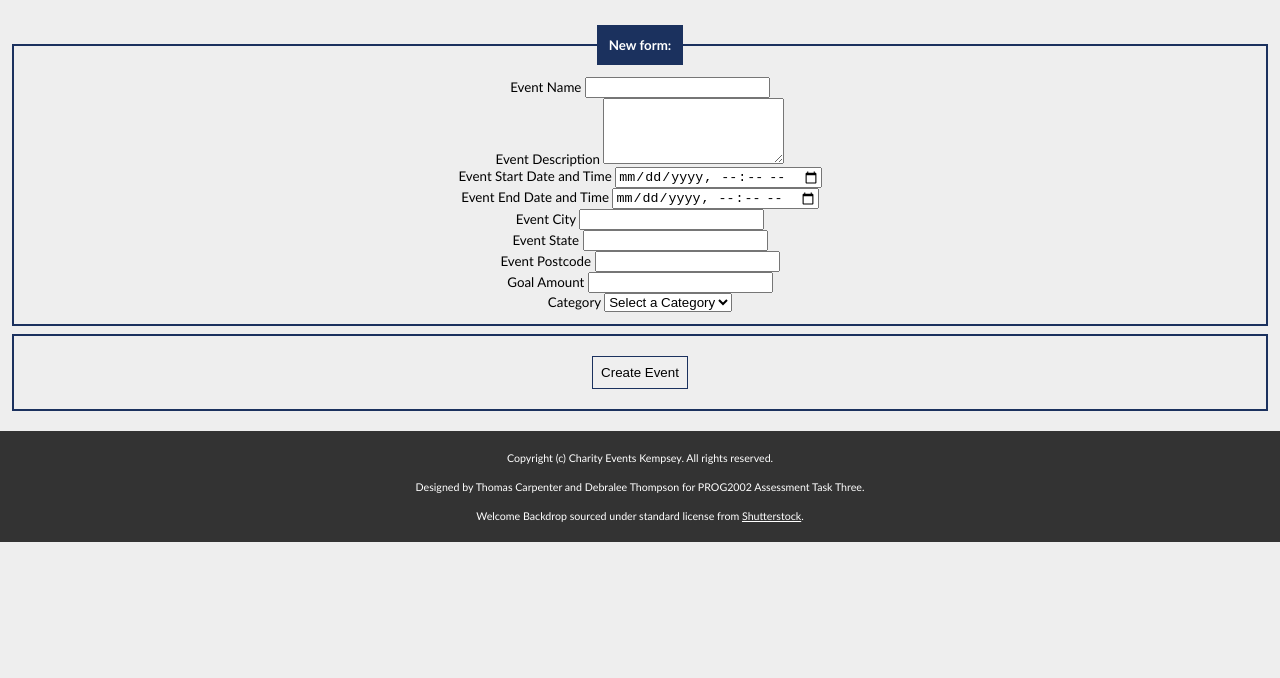
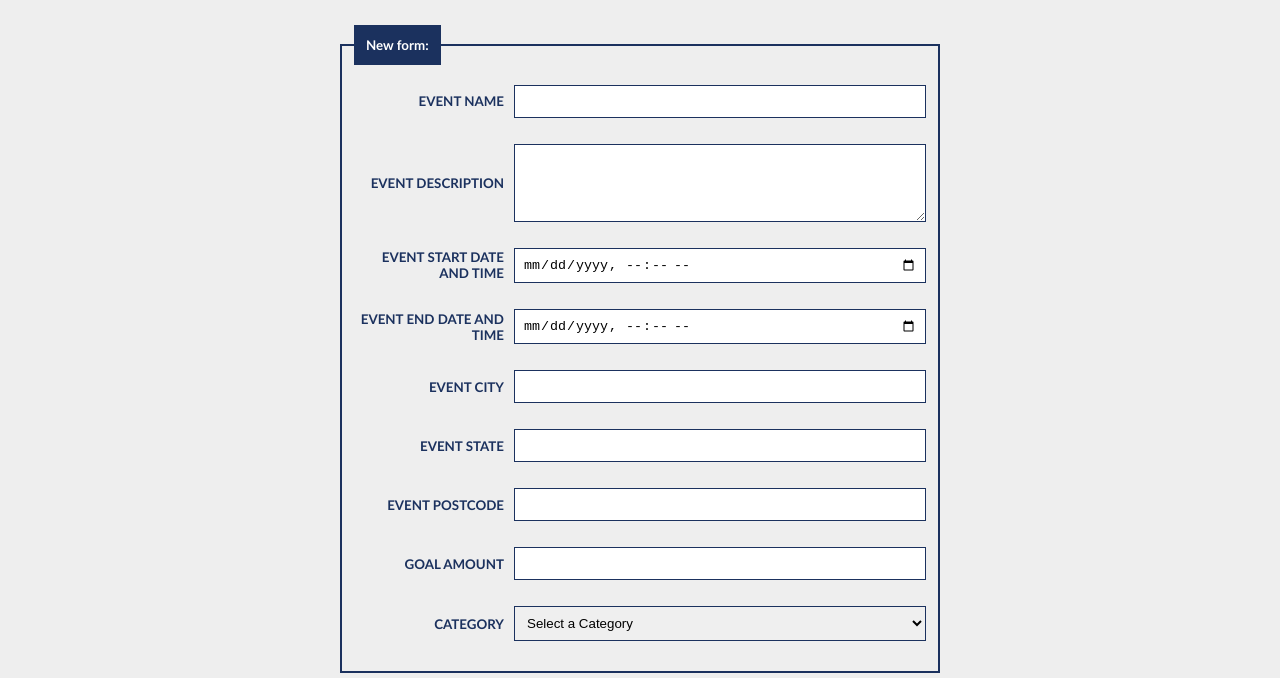
Before and after one commit to soccer92/PROG2002-AT3-SCU-DT, a plain HTML site: page web/admin/new.html in a window 1280 px wide. Shown: the part 110-788 px from the top of the page. Drawn offline with Linux system fonts and the light colour scheme; files that its build step writes are made by us from their sources.

Commit message:
Added #new-event-form to the various form styling properties.

```diff
--- a/web/client/styling.css
+++ b/web/client/styling.css
@@ -154,7 +154,8 @@ section > button {
 
 /* CSS developed by Debralee. */
 section > #registration-form,
-section > #update-event-form {
+section > #update-event-form,
+section > #new-event-form {
     /* Limit width of the registration form and centre it. */
     max-width: 600px;
     margin: 0 auto;
@@ -164,12 +165,14 @@ section > #update-event-form {
 
 /* The submit and reset inputs */
 section > #registration-form > fieldset:last-of-type,
-section > #update-event-form > fieldset:last-of-type {
+section > #update-event-form > fieldset:last-of-type,
+section > #new-event-form > fieldset:last-of-type {
   text-align: center; /* Centres the inline inputs */
 }
 
 section > #registration-form > fieldset > .form-row,
-section > #update-event-form > fieldset > .form-row {
+section > #update-event-form > fieldset > .form-row,
+section > #new-event-form > fieldset > .form-row {
     display: flex;
     align-items: center; /* Vertically centres label and input */
     justify-content: flex-start;
@@ -179,7 +182,8 @@ section > #update-event-form > fieldset > .form-row {
 
 /* Ensure labels have a consistent width */
 section > #registration-form > fieldset > .form-row > label,
-section > #update-event-form > fieldset > .form-row > label {
+section > #update-event-form > fieldset > .form-row > label,
+section > #new-event-form > fieldset > .form-row > label {
     width: 150px; /* Adjust as needed for alignment */
     text-align: right; /* Keeps labels neatly aligned */
     color: #1b315e;
@@ -191,7 +195,9 @@ section > #registration-form > fieldset > .form-row > input,
 section > #registration-form > fieldset > .form-row > select,
 section > #update-event-form > fieldset > .form-row > input,
 section > #update-event-form > fieldset > .form-row > textarea,
-section > #update-event-form > fieldset > .form-row > select {
+section > #new-event-form > fieldset > .form-row > select,
+section > #new-event-form > fieldset > .form-row > input,
+section > #new-event-form > fieldset > .form-row > textarea {
     flex: 1;
     padding: 8px;
     margin: 8px 0;
```
